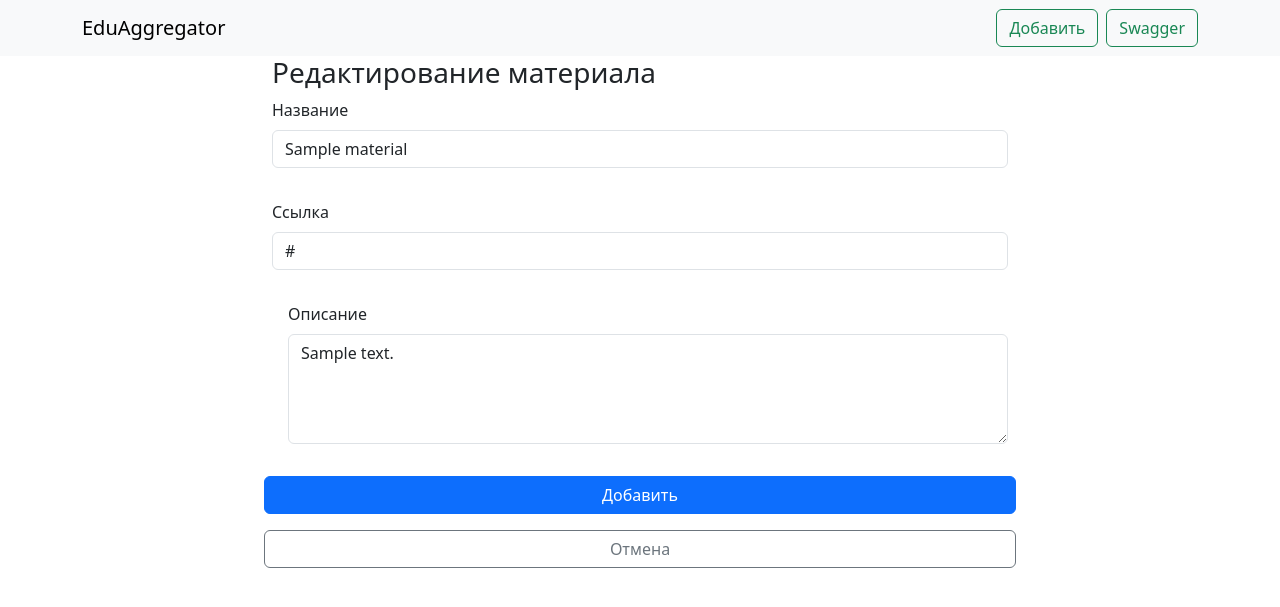
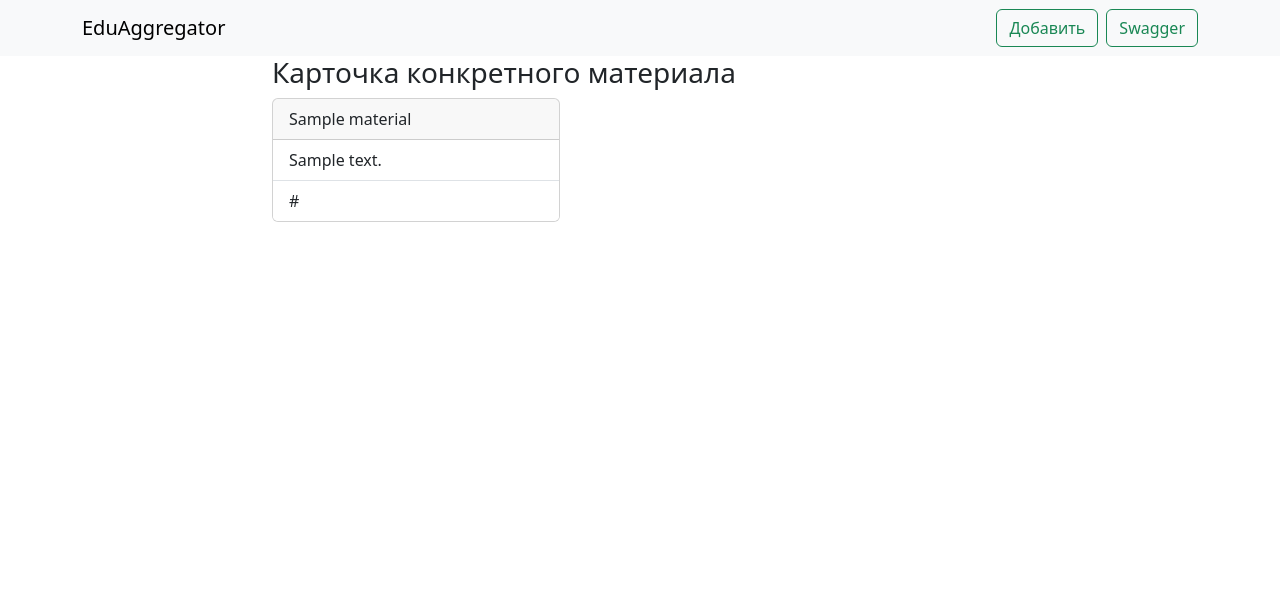
Before and after one commit to Rita-Dener/Learn_project, a Flask app: template frontend/templates/material_by_id.html in a window 1280 px wide. Shown: the top 607 px of the page. Run offline with Flask 3, Linux system fonts and the light colour scheme; the template is opened without the code that fills it: most values are stand-ins (such as "Sample title", 1, 10 or a date in 2020).

Commit message:
Написан material_by_id.html: карточка конкретного материала

```diff
--- a/frontend/templates/material_by_id.html
+++ b/frontend/templates/material_by_id.html
@@ -4,24 +4,17 @@
 <div class="row justify-content-center">
     <div class="col-lg-8">
         <h3>
-            {{ 'Редактирование материала' if material else 'Добавление материала' }}
+            Карточка конкретного материала
         </h3>
-        <form method="post" class="row g-3">
-          <div class="mb-3">
-            <label class="form-label">Название</label>
-            <input type="text" class="form-control" name="title" required value="{{ material.title if material else '' }}">
+        <div class="card" style="width: 18rem;">
+          <div class="card-header">
+            {{ material.title }}
           </div>
-          <div class="mb-3">
-            <label class="form-label">Ссылка</label>
-            <input type="url" class="form-control" name="link" required value="{{ material.link if material else '' }}">
-          </div>
-          <div class="mb-3 form-check">
-            <label class="form-label">Описание</label>
-              <textarea class="form-control" name="description" rows="4">{{ material.description if material else '' }}</textarea>
-          </div>
-          <button type="submit" class="btn btn-primary">Добавить</button>
-            <a href="{{ url_for('index') }}" class="btn btn-outline-secondary">Отмена</a>
-        </form>
+          <ul class="list-group list-group-flush">
+            <li class="list-group-item">{{ material.description }}</li>
+            <li class="list-group-item">{{ material.link }}</li>
+          </ul>
+        </div>
     </div>
 </div>
 {% endblock %}
```
